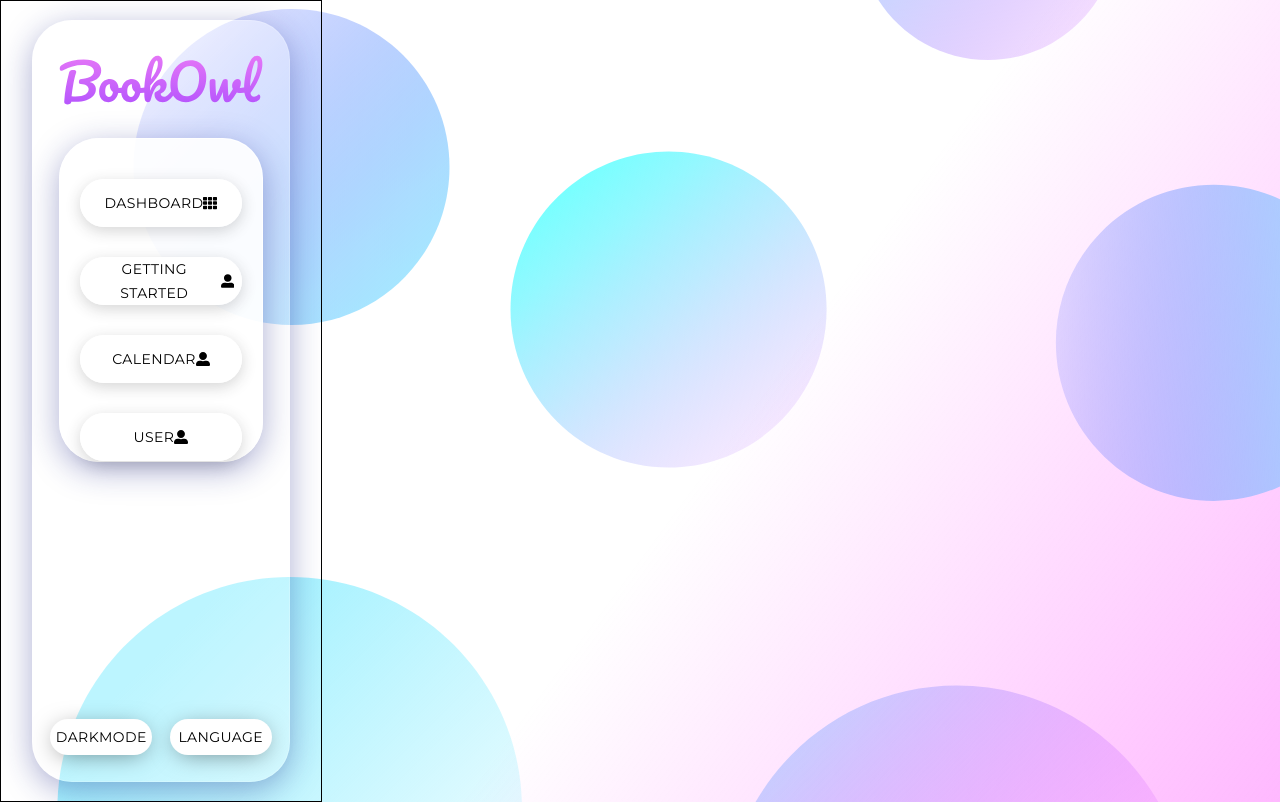
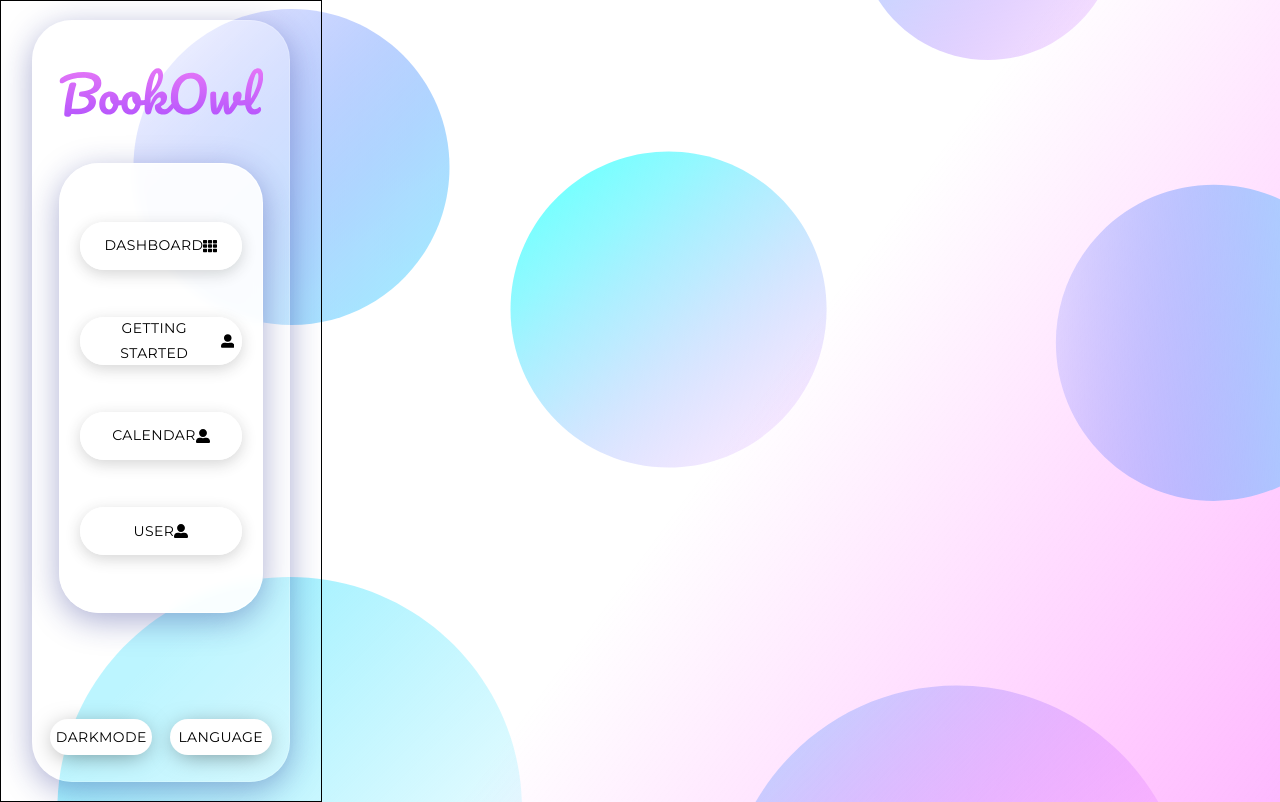
Before and after one commit to michal-sternik/readmate, a React (Create React App) app: page /calendar in a window 1280 px wide. Built offline with nearby package versions, Linux system fonts and the light colour scheme.

Commit message:
fixed sidebar, children waiting

```diff
--- a/package.json
+++ b/package.json
@@ -13,7 +13,7 @@
     "react-icons": "^4.8.0",
     "react-router": "^6.8.2",
     "react-router-dom": "^6.8.2",
-    "react-scripts": "^2.1.3",
+    "react-scripts": "^5.0.1",
     "react-svg": "^16.1.5",
     "web-vitals": "^2.1.4"
   },
--- a/src/components/Sidebar/Sidebar.css
+++ b/src/components/Sidebar/Sidebar.css
@@ -52,28 +52,32 @@
 }
 .sidebar {
 
-    flex: 5;
+    flex: 6;
 
-    /*display: flex;*/
-    /*position: fixed;*/
+    /* display: flex; */
+    /* position: fixed; */
     width: 80%;
     background: rgba(255, 255, 255, 0.9);
     box-shadow: 0 8px 32px 0 rgba(31, 38, 135, 0.37);
-    /*backdrop-filter: blur(5.5px);*/
+    backdrop-filter: blur(5.5px);
     border-radius:40px;
-    border: 1px solid rgba( 255, 255, 255, 0.9 );
+    border: 1px solid rgba(255, 255, 255, 0.9);
     align-items: center;
     display: flex;
     flex-direction: column;
+    justify-content: space-evenly;
+
+    /* display: flex; */
     box-sizing: border-box;
     padding-top: 10px;
+    padding-bottom: 10px;
 
 
 
 
 }
 .bottom-buttons{
-    flex: 5;
+    flex: 2;
     display: flex;
     flex-direction: row;
     width: 100%;
@@ -97,7 +101,7 @@
 .link{
     width: 80%;
     height: 3rem;
-    margin-top: 30px;
+    /* margin-top: 30px; */
     display: flex;
     flex-direction: row;
     text-decoration: none;
--- a/src/components/Sidebar/Sidebar.jsx
+++ b/src/components/Sidebar/Sidebar.jsx
@@ -3,6 +3,7 @@ import { FaTh, FaUserAlt} from 'react-icons/fa'
 import { NavLink } from 'react-router-dom'
 import './Sidebar.css'
 import Button from '@material-ui/core/Button';
+import {ReactComponent as Icon} from './logo.svg'
 const Sidebar = ({children}) => {
 
     const sidebarNavItems = [
@@ -33,7 +34,8 @@ const Sidebar = ({children}) => {
             <div className='container'>
                 <div className='inner-container'>
                     <div className='logo'>
-                        <img className='logoPng' src={require('./logo.svg')}/>
+                        {/* <img className='logoPng' src='./logo.svg'/> */}
+                        <Icon className='logoPng'/>
                     </div>
                     <div className='sidebar'>
                         {sidebarNavItems.map((item, index) => (
```
Also changed, not shown: 1 other file (tests, documents, lock files or other folders).
